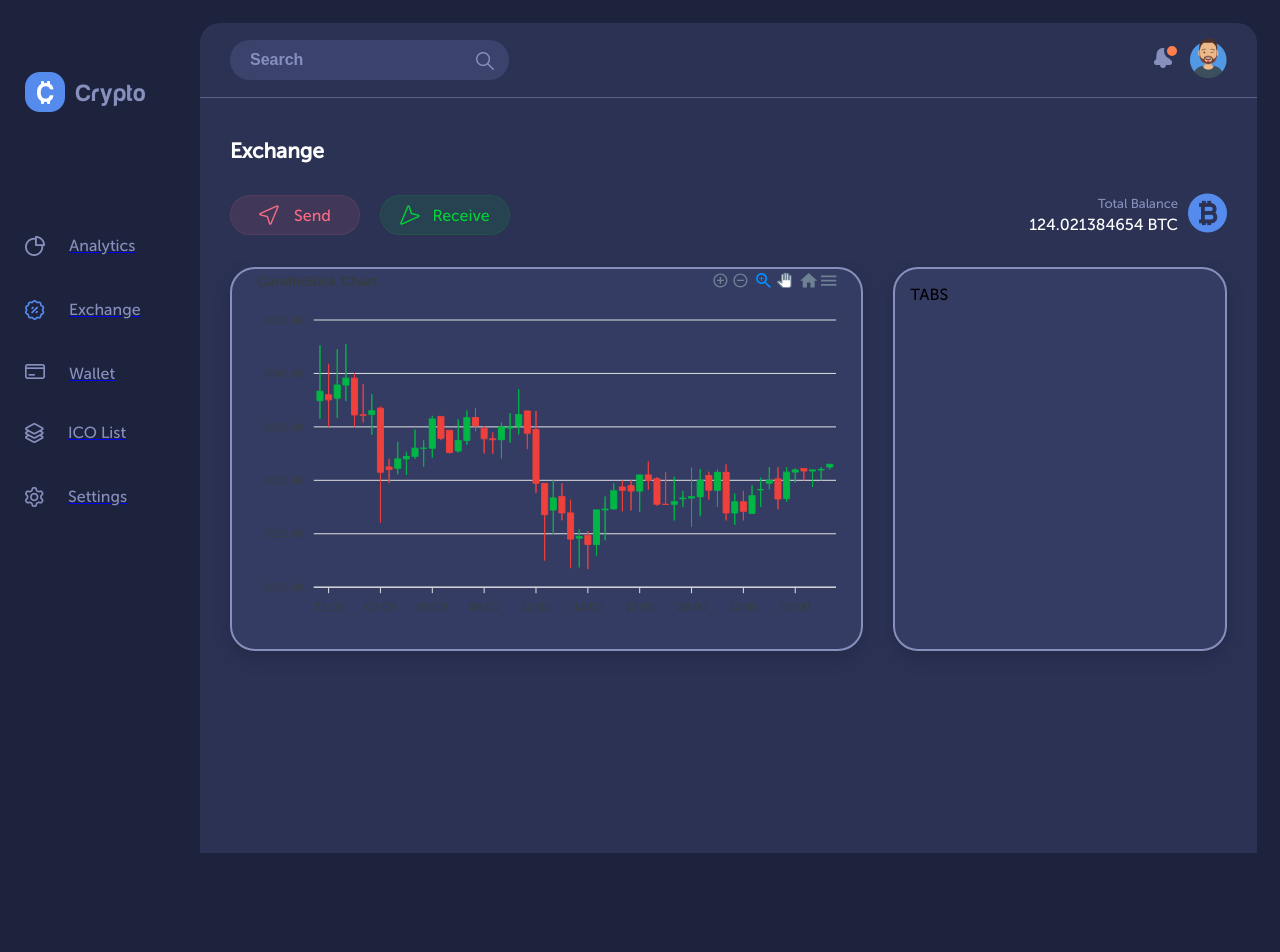
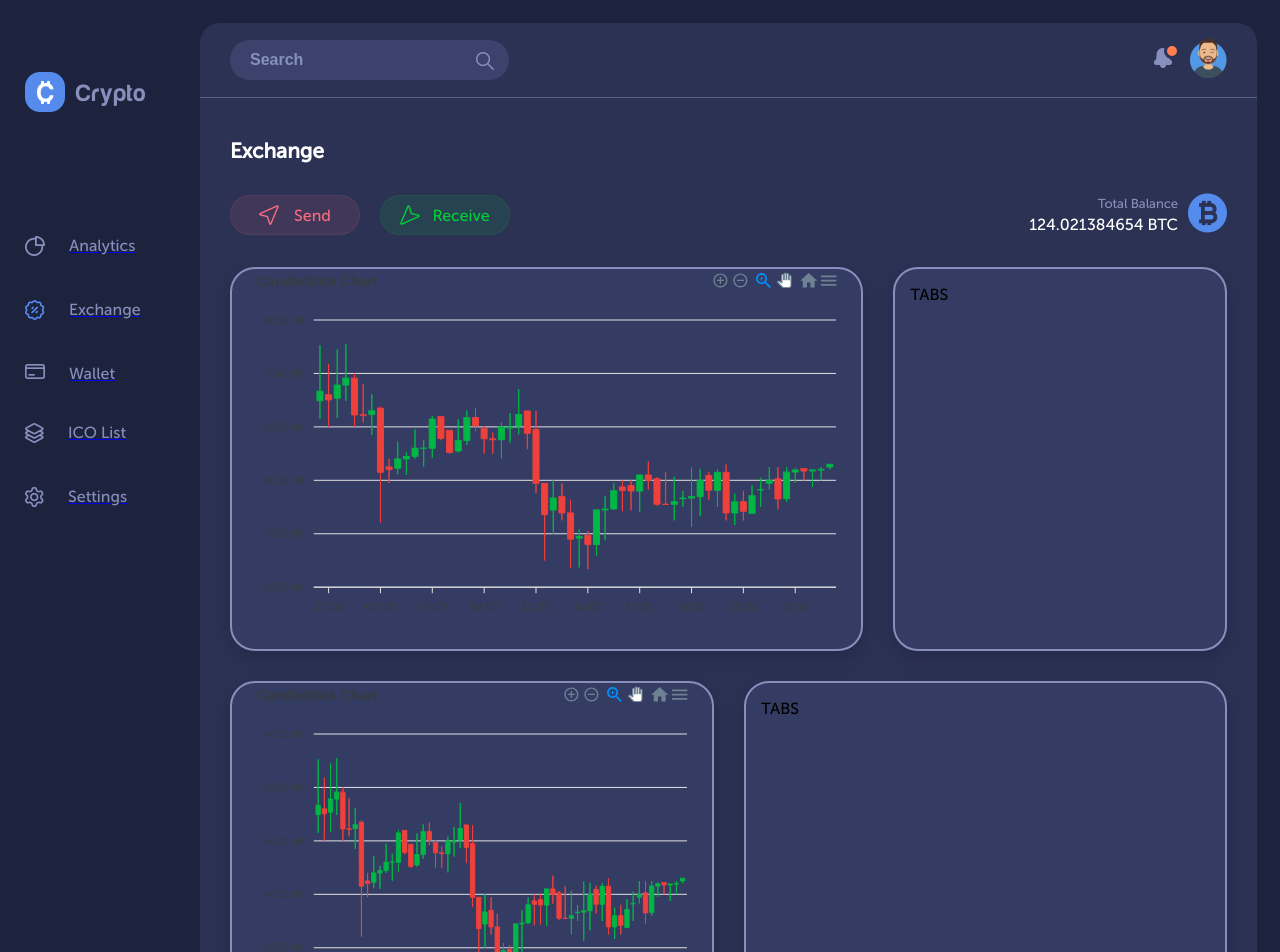
Before and after one commit to hasnainbaloch/innovativeSolutionsAssign, a React (Create React App) app: page / in a window 1280 px wide. Shown: the top 952 px of the page. Before the commit the page ends 853 px from the top, so only its background shows below. Built offline with nearby package versions, Linux system fonts and the light colour scheme.

Commit message:
coin trade

```diff
--- a/src/views/exchange/Exchange.jsx
+++ b/src/views/exchange/Exchange.jsx
@@ -50,8 +50,15 @@ export default function Exchange({ title }) {
         </CardView>
       </div>
 
-
-
+      {/* Coin Trade section */}
+      <div className="chart-section">
+        <CardView style={{flex: 1, marginRight: '15px'}}>
+          <CandleChart />
+        </CardView>
+        <CardView style={{flex:1, marginLeft: '15px'}}>
+          <p>TABS</p>
+        </CardView>
+      </div>
 
     </div>
   );
```
Also changed, not shown: src/components/coinTrade/CoinTrade.jsx (added, +10 -0 lines).
